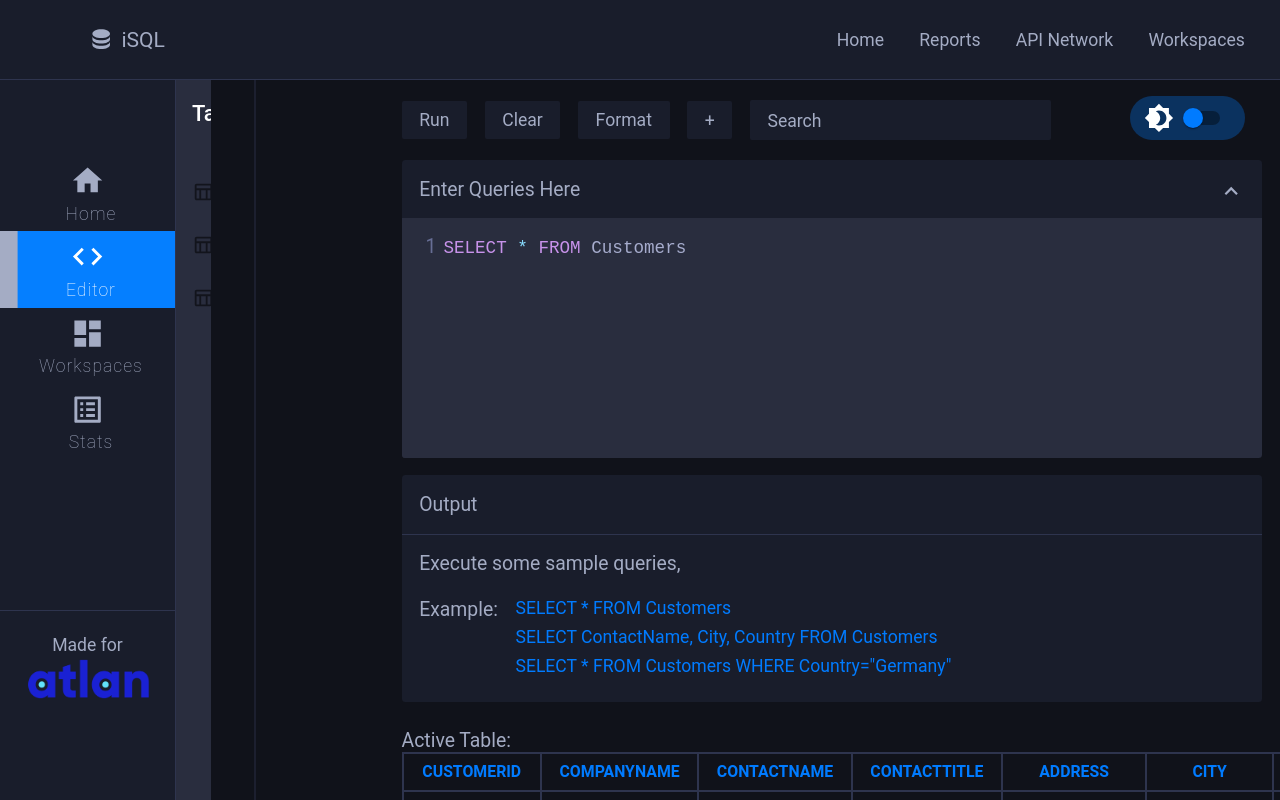
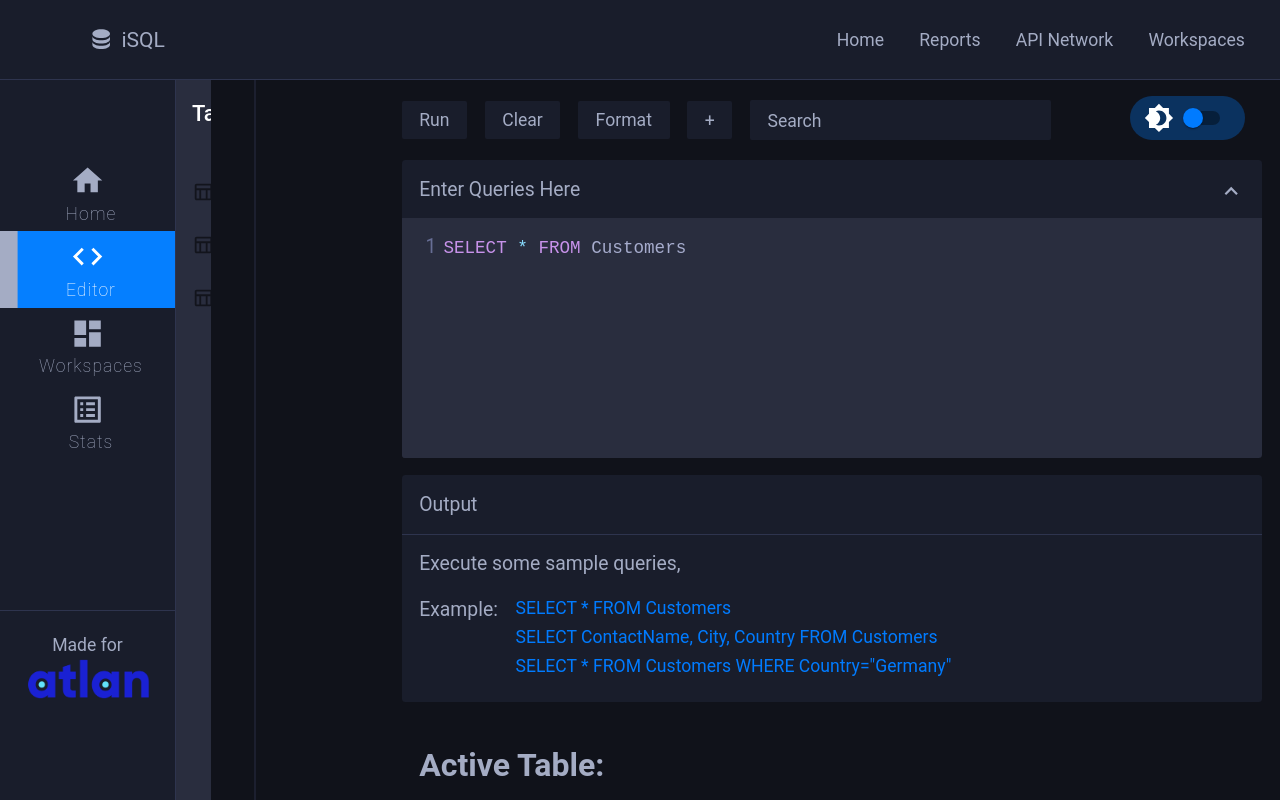
Before and after one commit to kaustuvkaran01/iSQL, a React (Create React App) app: page /editor in a window 1280 px wide. Built offline with nearby package versions, Linux system fonts and the light colour scheme.

Commit message:
chore: deployment ready

```diff
--- a/src/components/DataTable.js
+++ b/src/components/DataTable.js
@@ -25,7 +25,7 @@ const OutputTable = () => {
   return (
     <OutputTableStyled>
         {/* {tableColumns} */}
-        <p>Active Table:</p>
+        <p className="table-title">Active Table:</p>
       <table>
         <thead>
           <tr>
@@ -56,6 +56,11 @@ const OutputTable = () => {
 const OutputTableStyled = styled.div`
   min-width: 72rem;
   padding-left:1rem;
+  .table-title{
+    font-size:xx-large;
+    padding:1rem;
+    font-weight:bold;
+  }
   /* overflow: scroll; */
   table{
     min-width:72rem;
```
